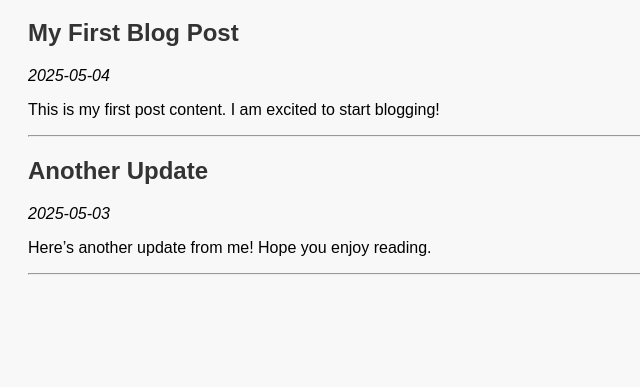
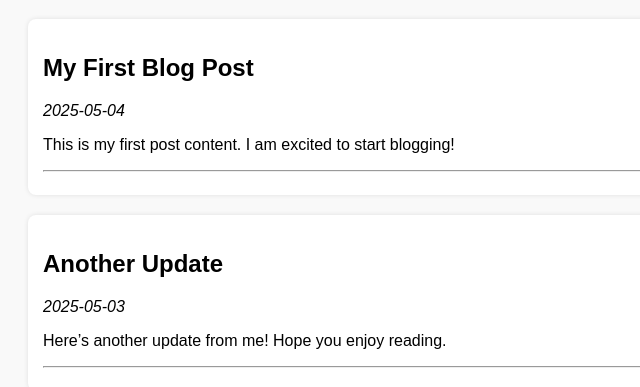
Before and after one commit to thesk-12/MyBlog, a plain HTML site: page index.html in a window 1280 px wide. Shown: the part 89-476 px from the top of the page, without its empty margins (0-640 px from the left). Drawn offline with Linux system fonts and the light colour scheme.

Commit message:
Update style.css

```diff
--- a/style.css
+++ b/style.css
@@ -1,12 +1,17 @@
 body {
-  font-family: sans-serif;
+  font-family: Arial, sans-serif;
   padding: 20px;
-  background: #f8f8f8;
+  background: #f9f9f9;
 }
-h1, h2 {
+
+h1 {
   color: #333;
 }
-a {
-  text-decoration: none;
-  color: #007acc;
+
+.post {
+  background: white;
+  padding: 15px;
+  margin-bottom: 20px;
+  border-radius: 8px;
+  box-shadow: 0 0 5px rgba(0,0,0,0.1);
 }
```
